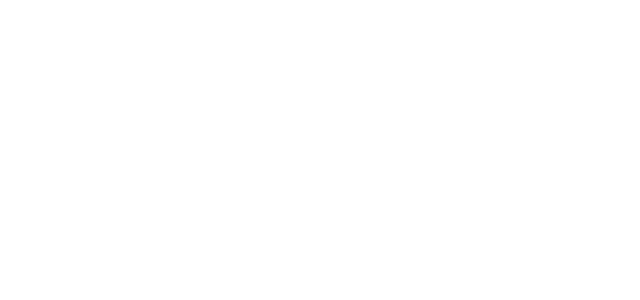
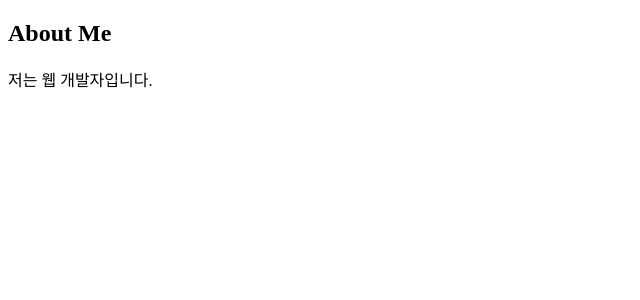
Before and after one commit to kimseongchwi/kimseongchwi.github.io, a Nuxt app: page /about_me in a window 1280 px wide. Before the commit this address had no page. Shown: the top 300 px of the page, without its empty margins (0-640 px from the left). Built offline with nearby package versions, Linux system fonts and the light colour scheme.

Commit message:
우선 페이지만 추가

```diff
--- /dev/null
+++ b/pages/about_me.vue
@@ -0,0 +1,16 @@
+<template>
+  <div>
+    <h2>About Me</h2>
+    <p>저는 웹 개발자입니다.</p>
+  </div>
+</template>
+
+<script>
+export default {
+  name: 'AboutPage'
+}
+</script>
+
+<style scoped>
+/* 스타일 추가 */
+</style>
```
Also changed, not shown: pages/career_and_license.vue (added), pages/contact.vue (added), pages/projects.vue (added), pages/skills.vue (added).
